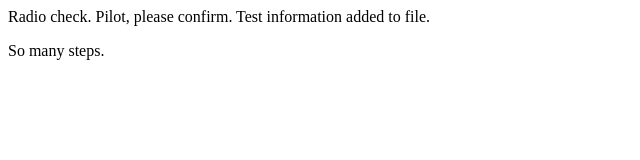
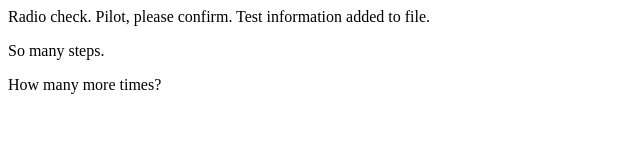
Before and after one commit to Rockconey/communication-log, a plain HTML site: page index.html in a window 1280 px wide. Shown: the whole page, without its empty margins (0-640 px from the left). Drawn offline with Linux system fonts and the light colour scheme.

Commit message:
Added fourth line.

```diff
--- a/index.html
+++ b/index.html
@@ -2,5 +2,6 @@
 <body>
    <p>Radio check. Pilot, please confirm. Test information added to file. </p>
    <p>So many steps.</p>
+   <p>How many more times?</p>
 </body>
 </html>
```
